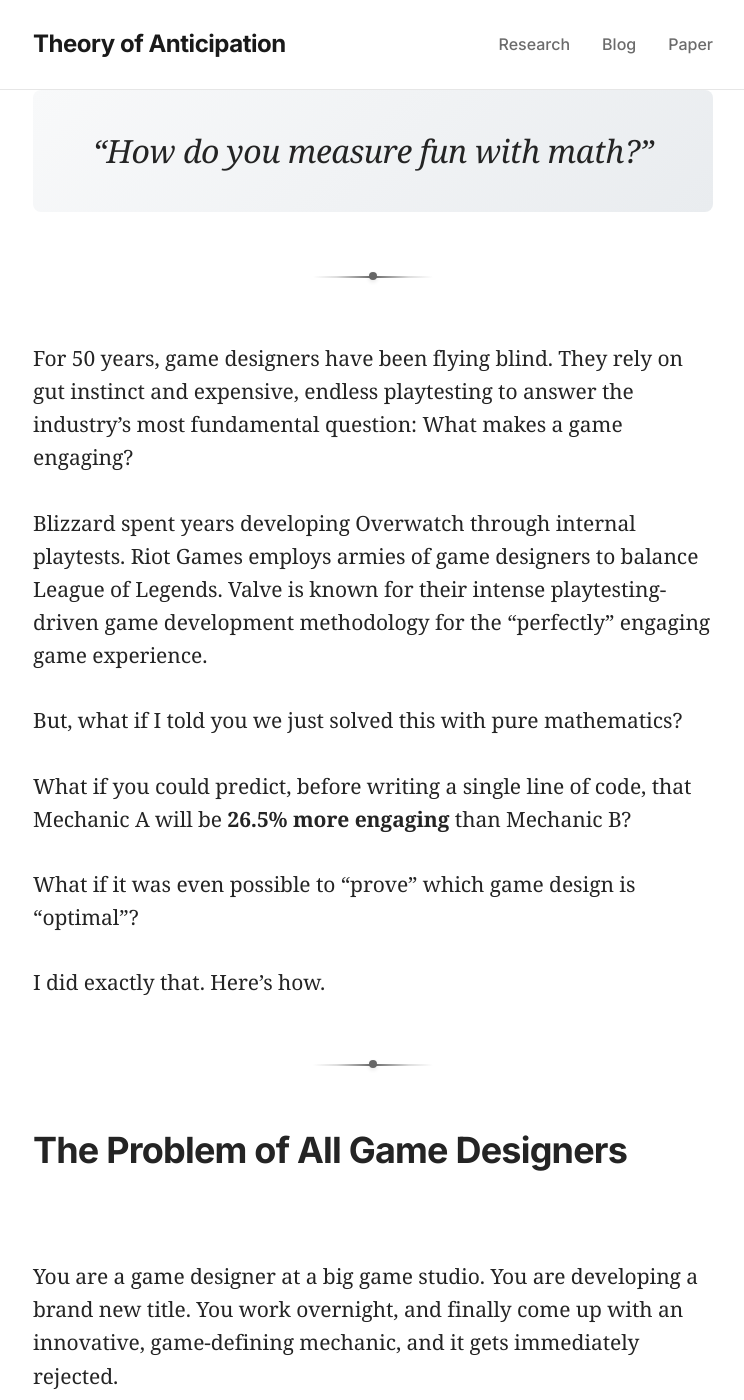
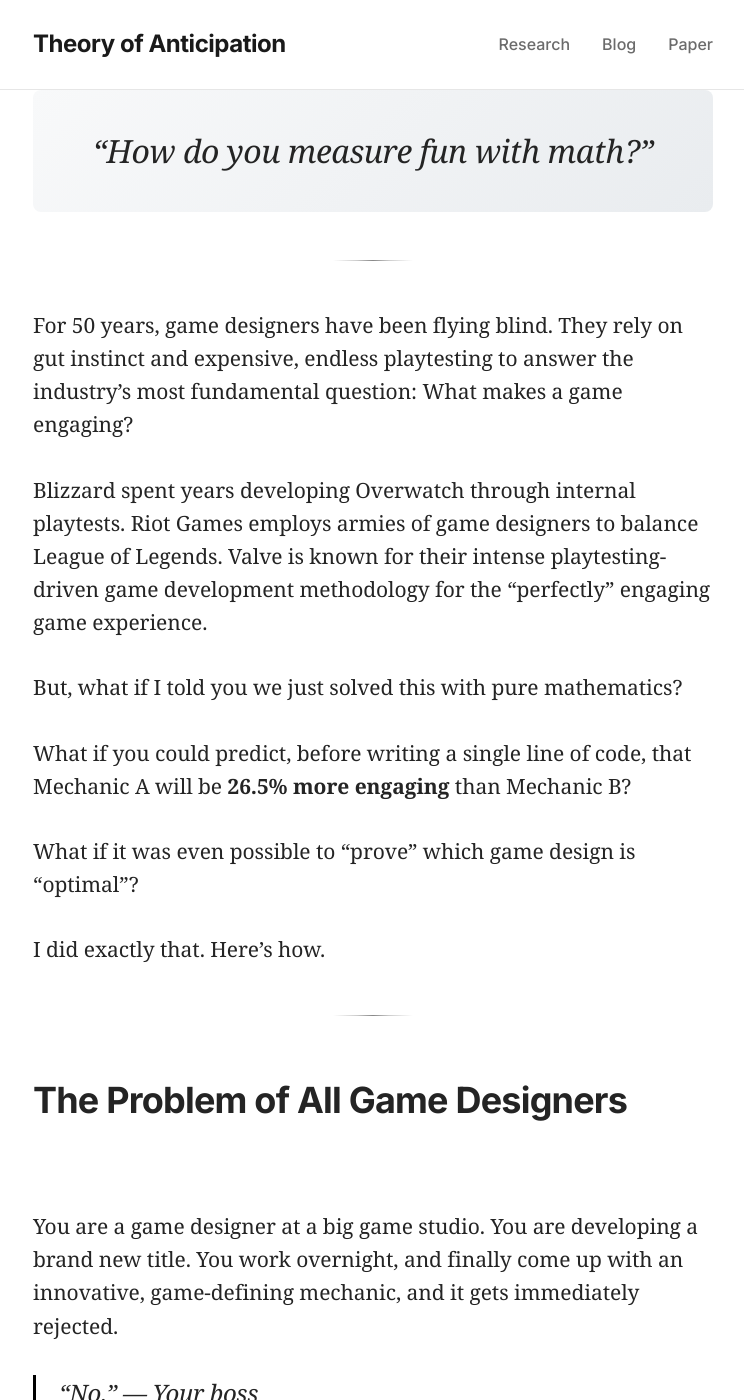
Before and after one commit to akalouis/akalouis.github.io, a Jekyll site: the page built from _posts/2025-06-28-can-you-mathematically-measure-fun-you-could-not-until-now.md, in a window 1280 px wide and 1400 px high, scrolled down 338 px. Shown: the whole window, without its empty margins (267-1011 px from the left). Built offline with Jekyll 4.4.1, drawn with Linux system fonts in a browser that asks for light colours; some web fonts are replaced.

Commit message:
Update main.css

```diff
--- a/assets/css/main.css
+++ b/assets/css/main.css
@@ -422,37 +422,10 @@ body {
 /* Modern section dividers */
 .post-content hr {
     border: none;
-    height: 2px;
-    background: linear-gradient(90deg, transparent 0%, #ddd 20%, #666 50%, #ddd 80%, transparent 100%);
-    margin: 64px auto;
-    border-radius: 2px;
-    width: 120px;
-    position: relative;
-    overflow: visible;
-}
-
-.post-content hr::before {
-    content: '';
-    position: absolute;
-    top: -4px;
-    left: 50%;
-    transform: translateX(-50%);
-    width: 8px;
-    height: 8px;
-    background: #666;
-    border-radius: 50%;
-    box-shadow: 0 2px 4px rgba(0,0,0,0.1);
-}
-
-.post-content hr:hover {
-    background: linear-gradient(90deg, transparent 0%, #bbb 20%, #444 50%, #bbb 80%, transparent 100%);
-    transition: all 0.3s ease;
-}
-
-.post-content hr:hover::before {
-    background: #444;
-    transform: translateX(-50%) scale(1.2);
-    transition: all 0.3s ease;
+    height: 1px;
+    background: linear-gradient(90deg, transparent 0%, #ccc 30%, #888 50%, #ccc 70%, transparent 100%);
+    margin: 48px auto;
+    width: 80px;
 }
 
 /* Mathematical formula styling */
```
